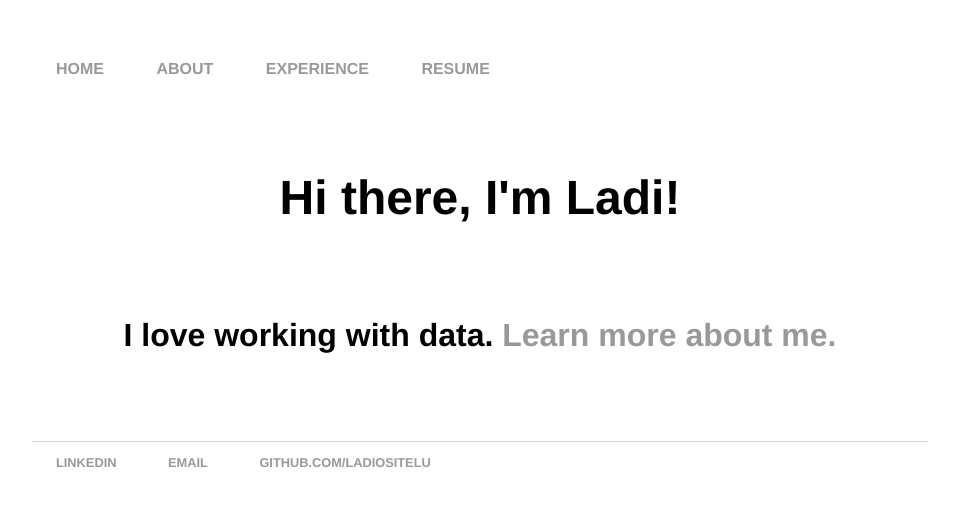
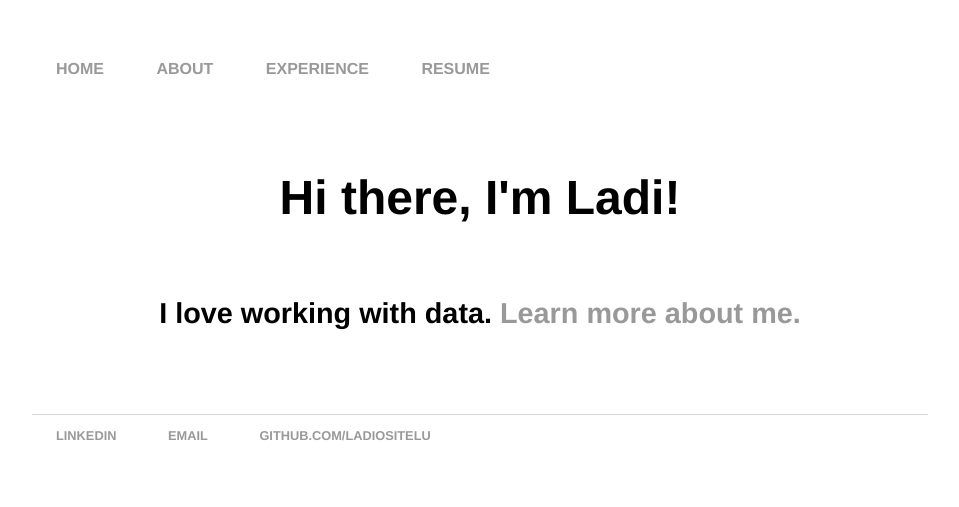
Before and after one commit to ladiositelu/ladiositelu.github.io, a Jekyll site: the page built from index.html, in a window 1280 px wide. Shown: the top 507 px of the page, without its empty margins (160-1119 px from the left). Built offline with Jekyll 4.4.1, drawn with Linux system fonts in a browser that asks for light colours.

Commit message:
Update main.css

```diff
--- a/css/main.css
+++ b/css/main.css
@@ -46,9 +46,9 @@ h1 {
 }
 
 h2 {
-    font-size: 2.0em;
+    font-size: 1.8em;
     font-family:'Helvetica', 'Arial', 'Sans-Serif';
-    padding-top: 30px;
+    padding-top: 10px;
     padding-bottom: 60px;
     text-align:center;
 }
```
